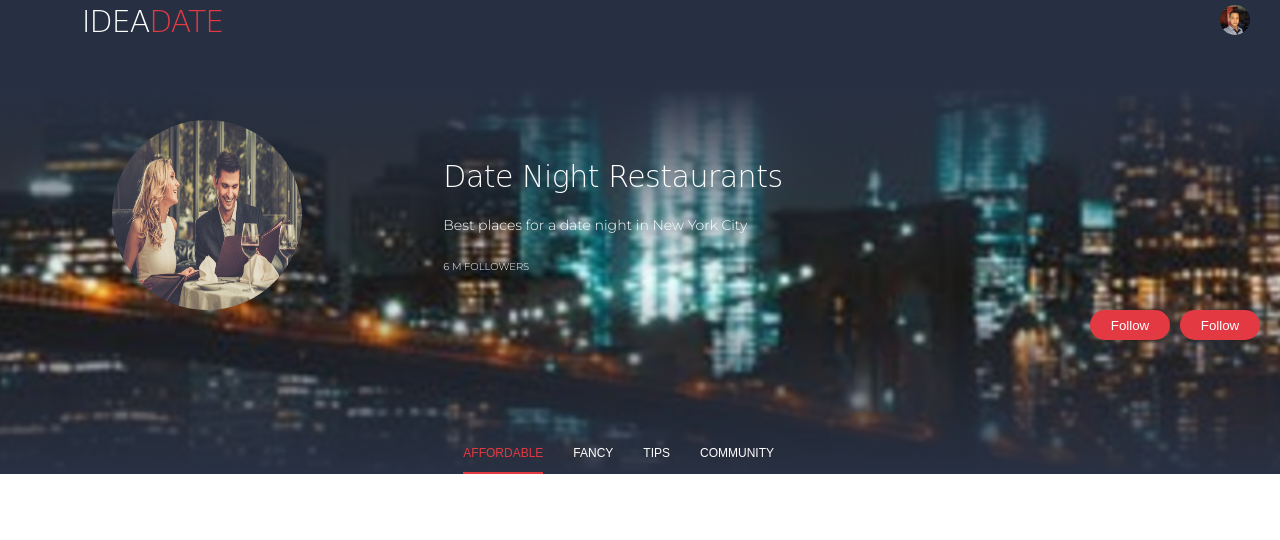
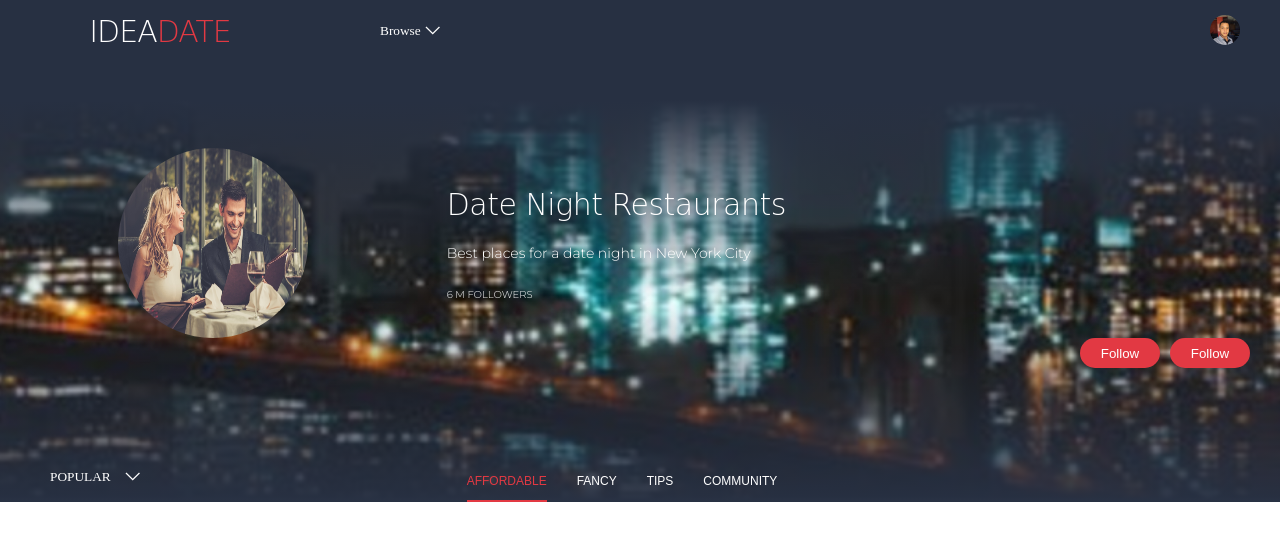
Before and after one commit to SimoMazil/frontend-coding-challenge, a website: page index.html in a window 1280 px wide. Drawn offline with Linux system fonts and the light colour scheme; a web font is replaced by a local one.

Commit message:
Add DropDown UI

```diff
--- a/index.html
+++ b/index.html
@@ -11,8 +11,8 @@
   <body>
 
     <header>
-      <div class="background-header"></div>
-      <grid>
+      <grid style="padding:0px;margin:0px">
+        <div class="background-header"></div>
         <div class="top-bar-header" col="1/1">
           <grid>
             <div col="1/2">
@@ -20,7 +20,11 @@
                 <div col="1/2">
                   <h1>IDEA<span>DATE</span></h1>
                 </div>
-                <div col="1/2"></div>
+                <div col="1/2">
+                  <select class="">
+                    <option value="">Browse</option>
+                  </select>
+                </div>
               </grid>
             </div>
             <div col="1/2">
@@ -69,7 +73,11 @@
 
         <div class="filter-header" col="1/1">
           <grid>
-            <div class="filter-dropdown" col="1/3"></div>
+            <div class="filter-dropdown" col="1/3">
+              <select class="">
+                <option value="">POPULAR</option>
+              </select>
+            </div>
             <div class="filter-menu" col="2/3">
               <ul class="">
                 <li class="active">
--- a/sass/global.sass
+++ b/sass/global.sass
@@ -4,6 +4,15 @@ $color-g-red: #E23943
 $font-croissant: 'Croissant One', cursive
 $font-Montserrat: 'Montserrat', sans-serif
 
+=dropdown-background
+  background: url('../icons/arrow-down.png') no-repeat right transparent
+  appearance: none
+  -moz-appearance: none
+  -webkit-appearance: none
+  border: none
+  color: #fff
+  font-family: 'Avenir'
+
 =border-radius($radius)
   -webkit-border-radius: $radius
   -moz-border-radius:    $radius
--- a/sass/header.sass
+++ b/sass/header.sass
@@ -16,7 +16,7 @@ header
 
   .top-bar-header
     background: $background-g-color
-    height: 60px
+    min-height: 60px
     padding-top: 15px
 
     h1
@@ -30,10 +30,9 @@ header
 
     select
       height: 30px
-      width: 100px
-      border: none
-      display: block
-      margin: 0px auto
+      width: 60px
+      margin-left: 50px
+      +dropdown-background
 
     ul
       list-style: none
@@ -70,7 +69,7 @@ header
             border: none
             height: 30px
             width: 80px
-            border-radius: 20px
+            +border-radius(20px)
 
       .description-image
 
@@ -102,6 +101,13 @@ header
     min-height: 40px
 
     .filter-dropdown
+      padding: 0px
+
+      select
+        height: 30px
+        width: 90px
+        margin-left: 50px
+        +dropdown-background
 
     .filter-menu
       padding-bottom: 0px
```
Also changed, not shown: css/imports.css, icons/arrow-down.png (added).
